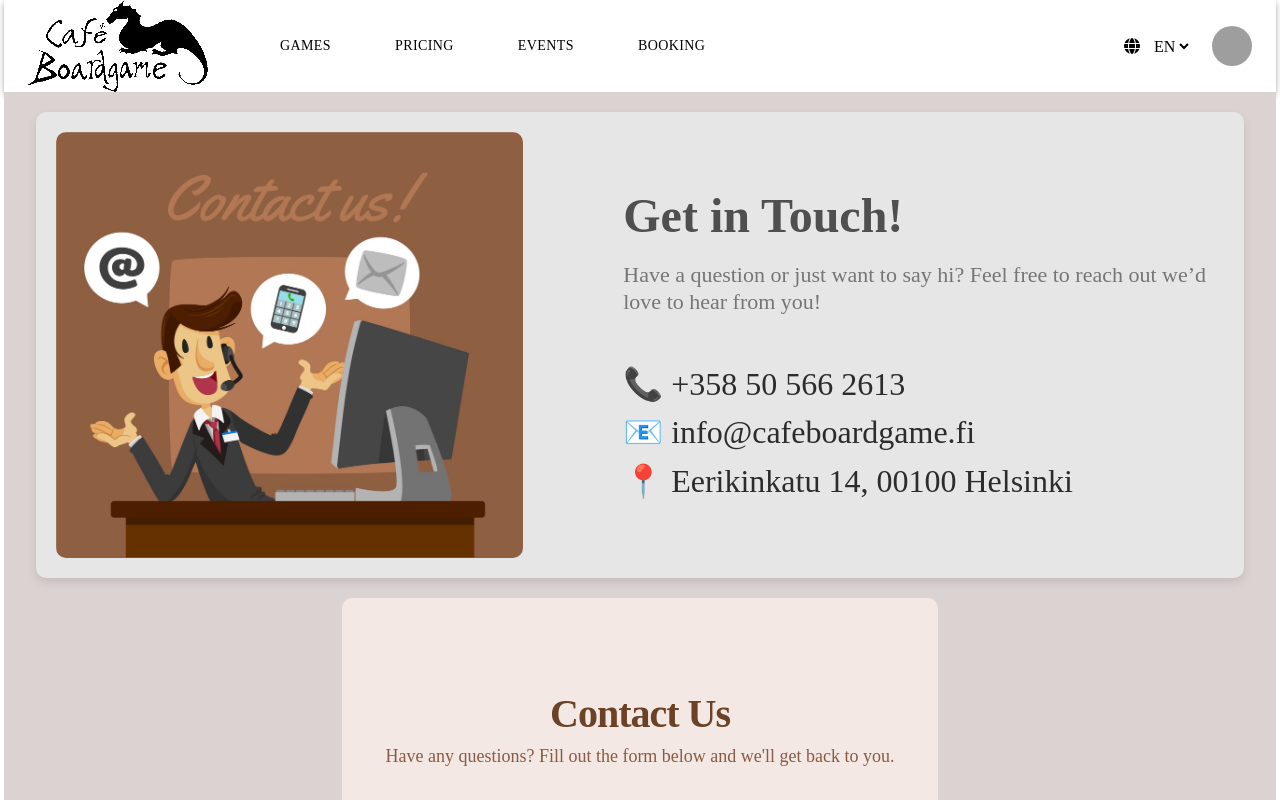
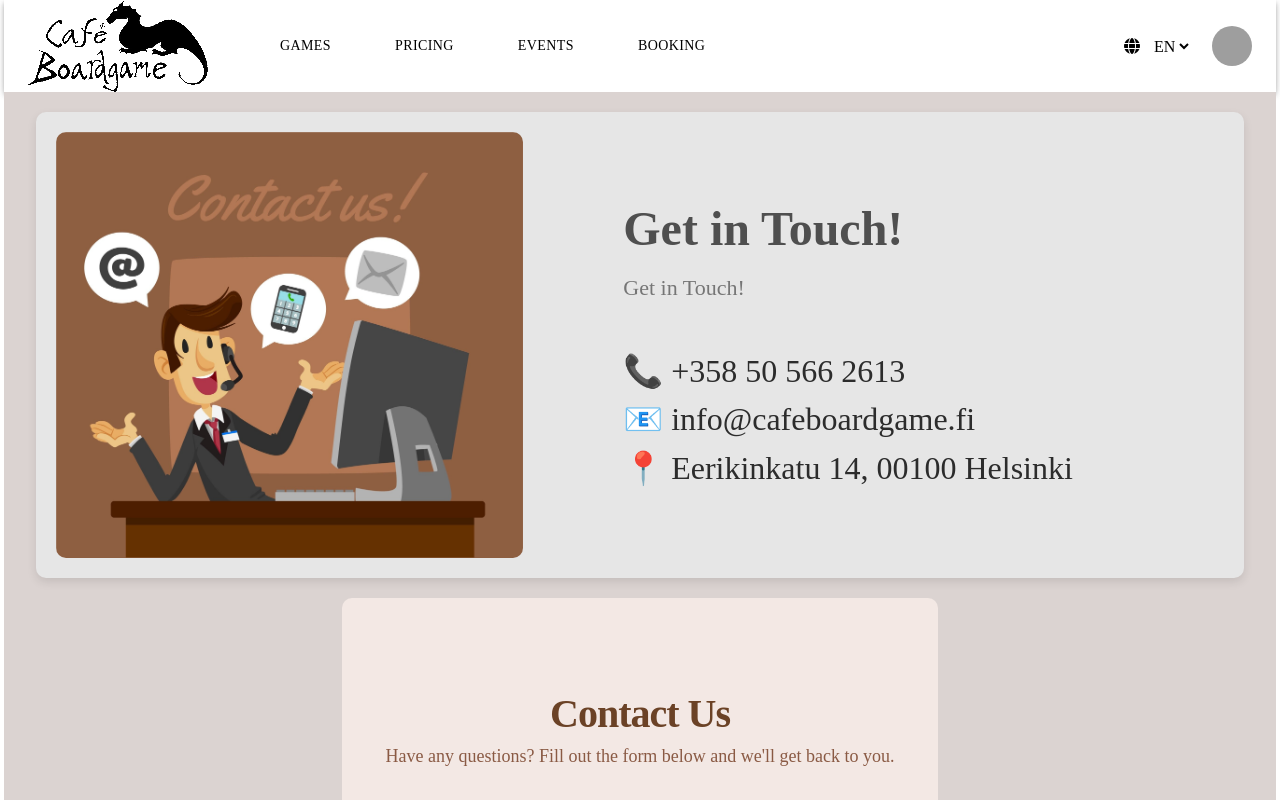
Before and after one commit to RychkovIurii/boardgamecafe, a React (Vite) app in the folder frontend/cafe-front/: page /contact in a window 1280 px wide. Shown: the top 800 px of the page. Built offline with nearby package versions, Linux system fonts and the light colour scheme; grey boxes are pictures that could not be loaded; a web font is replaced by a local one.

Commit message:
Add fix.

```diff
--- a/frontend/cafe-front/languages/en/en.json
+++ b/frontend/cafe-front/languages/en/en.json
@@ -61,7 +61,7 @@
 		"errorMessage": "Registration failed. Please try again."
 	},
 	"contact": {
-		"heroTitle": "Get in Touch",
+		"heroTitle": "Get in Touch!",
 		"heroText": "Have a question or just want to say hi? Feel free to reach out we’d love to hear from you!",
 		"formTitle": "Contact Us",
 		"formText": "Have any questions? Fill out the form below and we'll get back to you.",
--- a/frontend/cafe-front/languages/fi/fi.json
+++ b/frontend/cafe-front/languages/fi/fi.json
@@ -61,7 +61,7 @@
 		"errorMessage": "Rekisteröinti epäonnistui. Yritä uudelleen."
 	},
   "contact": {
-		"Get in Touch": "Pysy yhteydessä",
+		"heroTitle": "Pysy yhteydessä!",
     "Have a question or just want to say hi? Feel free to reach out we’d love to hear from you!": "Onko sinulla kysyttävää tai haluatko vain tervehtiä? Ota rohkeasti yhteyttä, kuulemme mielellämme sinusta!",
     "Contact Us": "Ota yhteyttä",
     "Have any questions? Fill out the form below and we'll get back to you.": "Onko sinulla kysyttävää? Täytä alla oleva lomake, niin otamme sinuun yhteyttä.",
--- a/frontend/cafe-front/routes/Contact.jsx
+++ b/frontend/cafe-front/routes/Contact.jsx
@@ -23,8 +23,8 @@ function Contact() {
           className="contact-image"
         />
         <div className="contact-info">
-          <h1>Get in Touch!</h1>
-          <h2>Have a question or just want to say hi? Feel free to reach out we’d love to hear from you!</h2>
+          <h1>{t(`contact.heroTitle`)}</h1>
+          <h2>{t(`contact.heroTitle`)}</h2>
           <p>📞 +358 50 566 2613</p>
           <p>📧 info@cafeboardgame.fi</p>
           <p>📍 Eerikinkatu 14, 00100 Helsinki</p>
```
